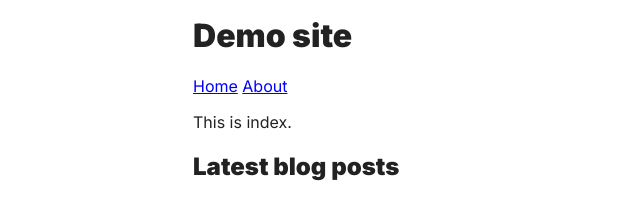
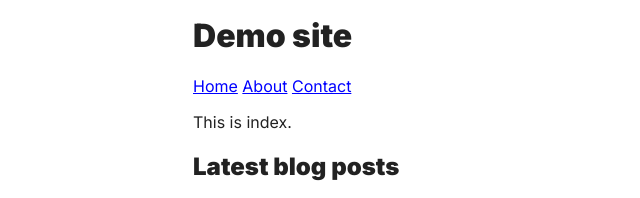
Before and after one commit to makzan/demo-20200516, an Eleventy site: page index.html in a window 1280 px wide. Shown: the top 198 px of the page, 97-737 px from the left. Built offline with nearby package versions, Linux system fonts and the light colour scheme; Eleventy itself is replaced by a stand-in of ours; files that its build step writes are made by us from their sources.

Commit message:
Update layout.html

```diff
--- a/_includes/layout.html
+++ b/_includes/layout.html
@@ -11,6 +11,7 @@
     <nav>
       <a href='/'>Home</a>
       <a href='/about/'>About</a>
+      <a href='/contact/'>Contact</a>
     </nav>
   </header>
   <main>
```
